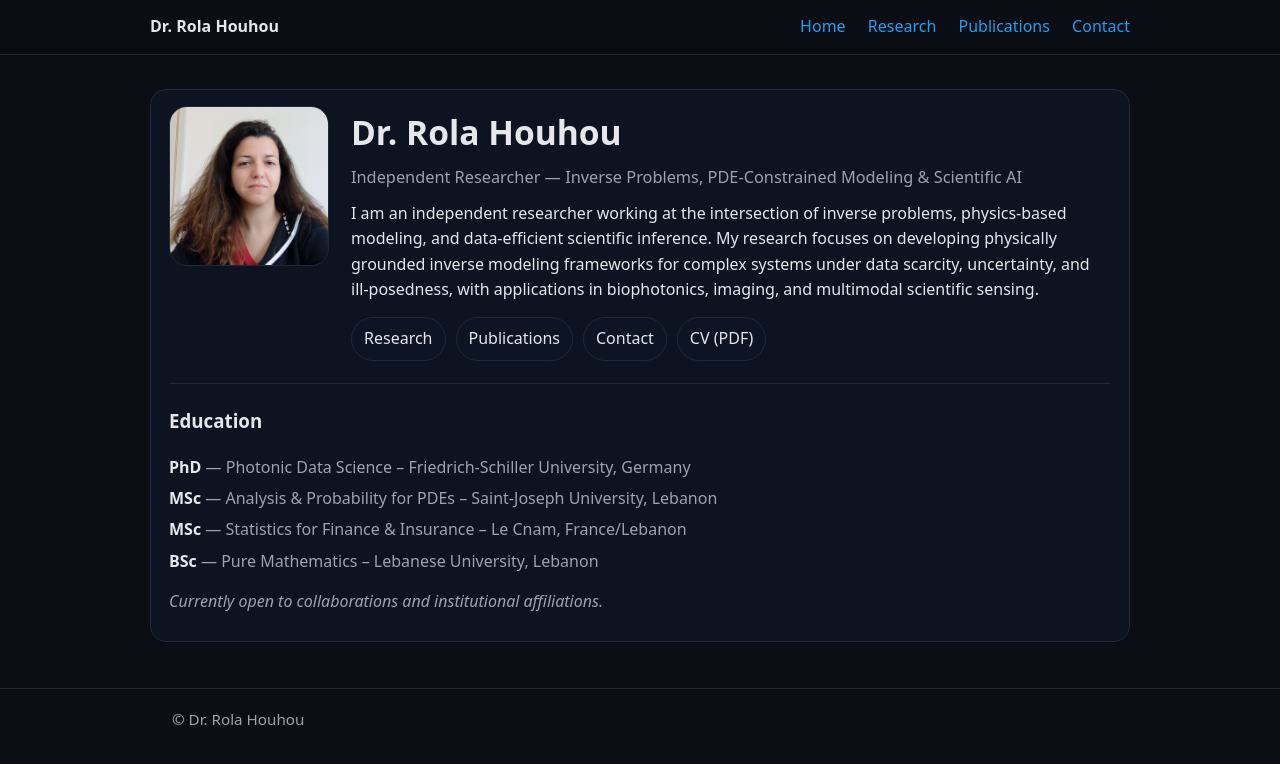
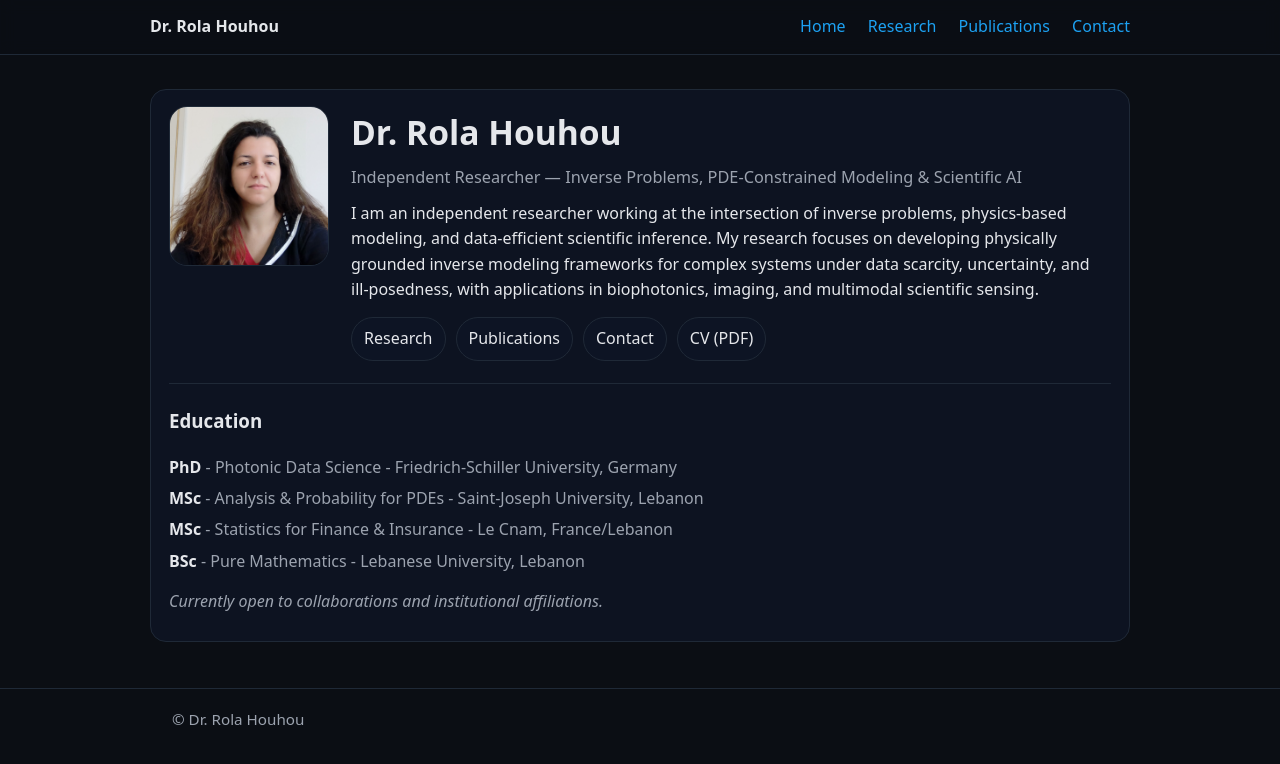
Before and after one commit to rhouhou/rhouhou.github.io, a Jekyll site: the page built from index.md, in a window 1280 px wide. Shown: the top 764 px of the page. Built offline with Jekyll 4.4.1, drawn with Linux system fonts in a browser that asks for light colours.

Commit message:
Update index.md

```diff
--- a/index.md
+++ b/index.md
@@ -25,10 +25,10 @@ title: ""
   <hr>
   <h3>Education</h3>
   <ul class="compact-list">
-    <li><strong>PhD</strong> <span class="where">— Photonic Data Science – Friedrich-Schiller University, Germany</span></li>
-    <li><strong>MSc</strong> <span class="where">— Analysis & Probability for PDEs – Saint-Joseph University, Lebanon</span></li>
-    <li><strong>MSc</strong> <span class="where">— Statistics for Finance & Insurance – Le Cnam, France/Lebanon</span></li>
-    <li><strong>BSc</strong> <span class="where">— Pure Mathematics – Lebanese University, Lebanon</span></li>
+    <li><strong>PhD</strong> <span class="where">- Photonic Data Science - Friedrich-Schiller University, Germany</span></li>
+    <li><strong>MSc</strong> <span class="where">- Analysis & Probability for PDEs - Saint-Joseph University, Lebanon</span></li>
+    <li><strong>MSc</strong> <span class="where">- Statistics for Finance & Insurance - Le Cnam, France/Lebanon</span></li>
+    <li><strong>BSc</strong> <span class="where">- Pure Mathematics - Lebanese University, Lebanon</span></li>
   </ul>
   <p style="margin-top: 0.9rem; color: var(--muted); font-style: italic;">
     Currently open to collaborations and institutional affiliations.
```
